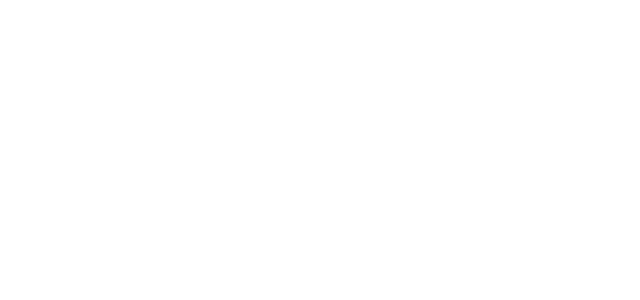
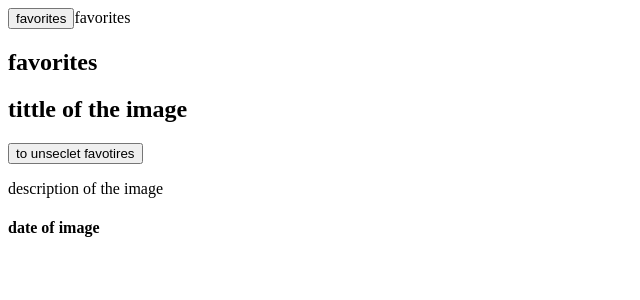
Before and after one commit to starsang45/the-big-picture, a React (Vite) app: page /favorites in a window 1280 px wide. Before the commit this address had no page. Shown: the top 300 px of the page, without its empty margins (0-640 px from the left). Built offline with nearby package versions, Linux system fonts and the light colour scheme.

Commit message:
react favorite page skeleton done

```diff
--- a/src/App.jsx
+++ b/src/App.jsx
@@ -4,6 +4,7 @@
 //import Signup from '../Old files/client/pages/signup'; //importing from signup page
 import Home from '/src/Components/home'; //importing from home page
 import Tbp from '/src/Components/Tbp'
+import Favorites from '/src/Components/favorites'
 
 
 
@@ -15,7 +16,7 @@
       <Routes> {/* this defines the different pages we are going to be visiting without interrupting the code around it */}
         <Route path='/' element={<Home/>} /> {/* signin page nav */}
         <Route path='/Tbp' element={<Tbp />} /> signup page nav
-        {/* <Route path='/home' element={<Home />} /> home page nav */}
+        <Route path='/favorites' element={<Favorites />} /> home page nav
       </Routes>
     </BrowserRouter>
     // <div>'hello word</div>
--- /dev/null
+++ b/src/Components/FavCard.jsx
@@ -0,0 +1,15 @@
+export const FavCard = () => {
+  return (
+    <div>
+      <h2>favorites</h2>
+      <div>
+        <h2>tittle of the image</h2>
+        <button>to unseclet favotires</button>
+        <img />
+        <p> description of the image </p>
+        <h4> date of image</h4>
+      </div>
+    </div>
+  );
+};
+export default FavCard
--- a/src/Components/NavBar.jsx
+++ b/src/Components/NavBar.jsx
@@ -1,7 +1,9 @@
+import{Link} from 'react-router-dom'
 export const NavBar = () => {
   return (
     <div>
       <img />
+      <Link to='/favorites'><button>favorites</button></Link>
       <a>favorites</a>
     </div>
   );
--- a/src/Components/PictureNTitle.jsx
+++ b/src/Components/PictureNTitle.jsx
@@ -11,3 +11,6 @@
   );
 };
 export default PictureNTitle;
+
+
+//component for center of tbp page
--- a/src/Components/favorites.jsx
+++ b/src/Components/favorites.jsx
@@ -0,0 +1,12 @@
+import { NavBar } from './NavBar';
+import {FavCard} from  './FavCard'
+
+const Favorites = () => {
+  return (
+    <div>
+      <NavBar />
+      <FavCard/>
+    </div>
+  );
+};
+export default Favorites;
```
